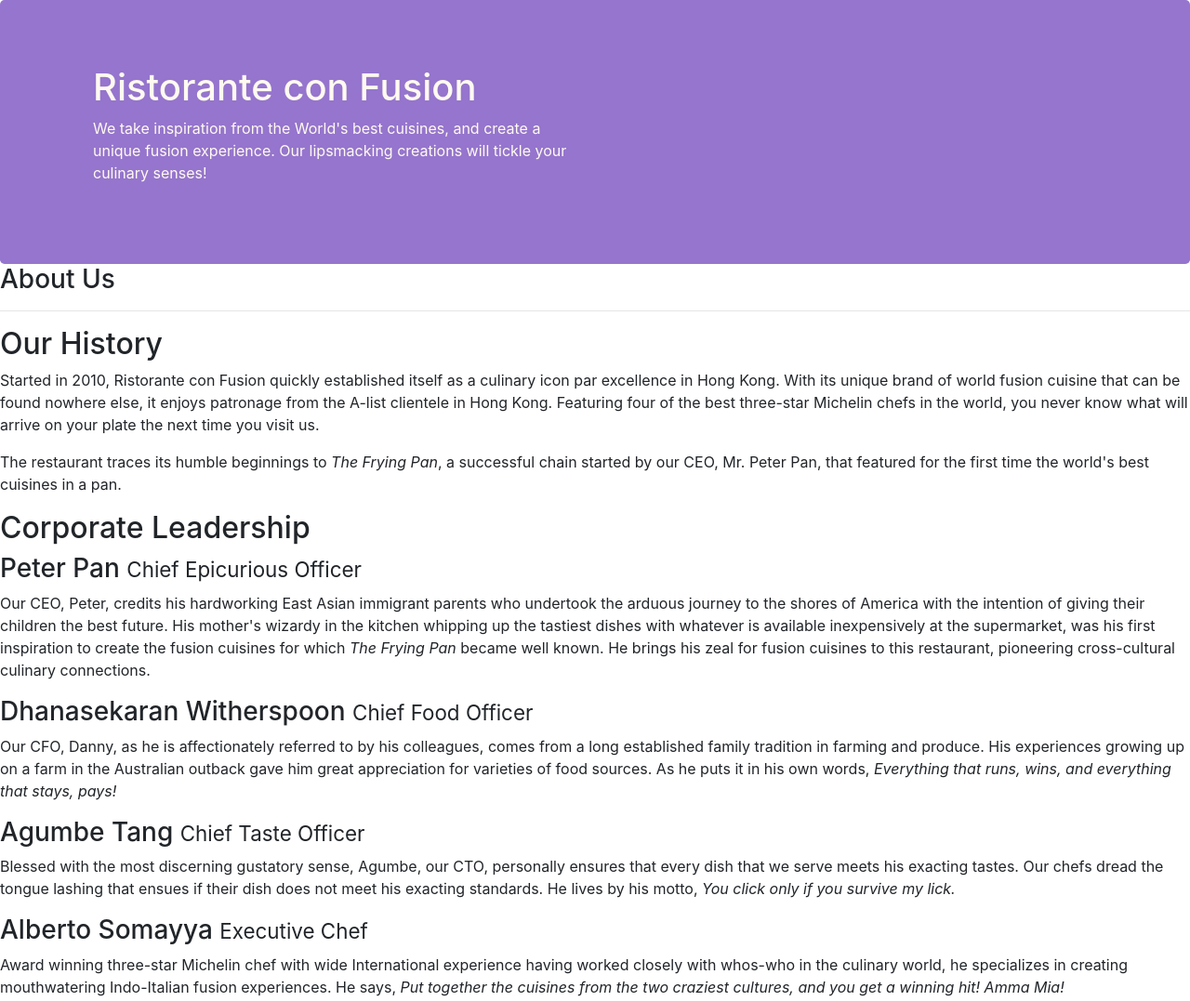
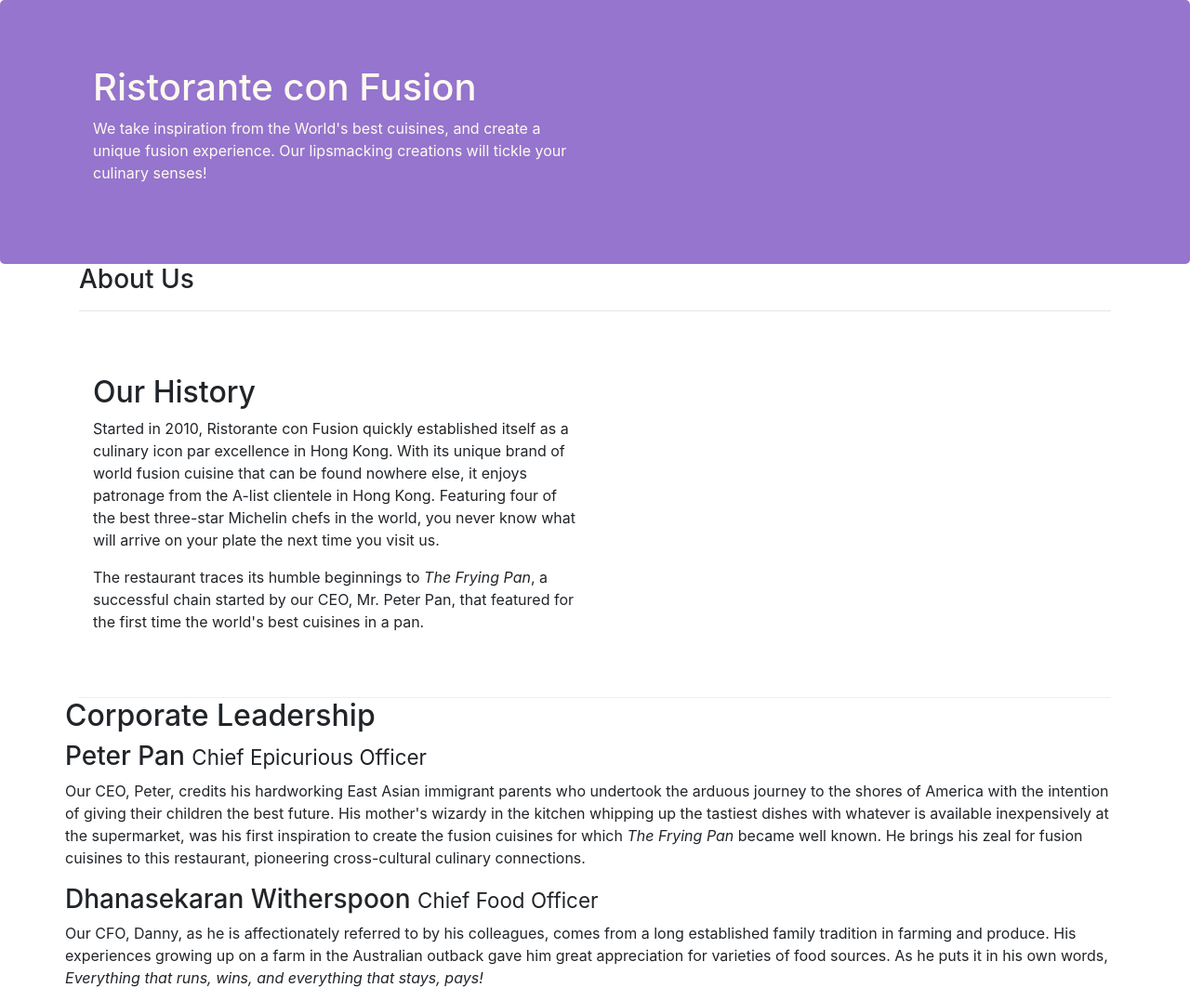
Before and after one commit to Alyhesham98/First-Assignment, a website: page aboutus.html in a window 1280 px wide. Shown: the top 1077 px of the page at 93% size. Drawn offline with nearby package versions, Linux system fonts and the light colour scheme.

Commit message:
Secon Task in aboutus page

```diff
--- a/aboutus.html
+++ b/aboutus.html
@@ -29,16 +29,16 @@
         </div>
     </header>
 
-    <div>
-        <div>
-            <div>
+    <div class="container">
+        <div class="row ">
+            <div class="col-12 col-sm-12">
                <h3>About Us</h3>
                <hr>
             </div>
         </div>
 
-        <div>
-            <div>
+        <div class="row row-content align-items-center">
+            <div class="col-12 col-sm-6">
                 <h2>Our History</h2>
                 <p>Started in 2010, Ristorante con Fusion quickly established itself as a culinary icon par excellence in Hong Kong. With its unique brand of world fusion cuisine that can be found nowhere else, it enjoys patronage from the A-list clientele in Hong Kong.  Featuring four of the best three-star Michelin chefs in the world, you never know what will arrive on your plate the next time you visit us.</p>
                 <p>The restaurant traces its humble beginnings to <em>The Frying Pan</em>, a successful chain started by our CEO, Mr. Peter Pan, that featured for the first time the world's best cuisines in a pan.</p>
@@ -48,8 +48,8 @@
         </div>
 
 
-        <div>
-            <div>
+        <div class="row ">
+            <div >
                 <h2>Corporate Leadership</h2>
                 <h3>Peter Pan <small>Chief Epicurious Officer</small></h3>
                 <p>Our CEO, Peter, credits his hardworking East Asian immigrant parents who undertook the arduous journey to the shores of America with the intention of giving their children the best future. His mother's wizardy in the kitchen whipping up the tastiest dishes with whatever is available inexpensively at the supermarket, was his first inspiration to create the fusion cuisines for which <em>The Frying Pan</em> became well known. He brings his zeal for fusion cuisines to this restaurant, pioneering cross-cultural culinary connections.</p>
```
